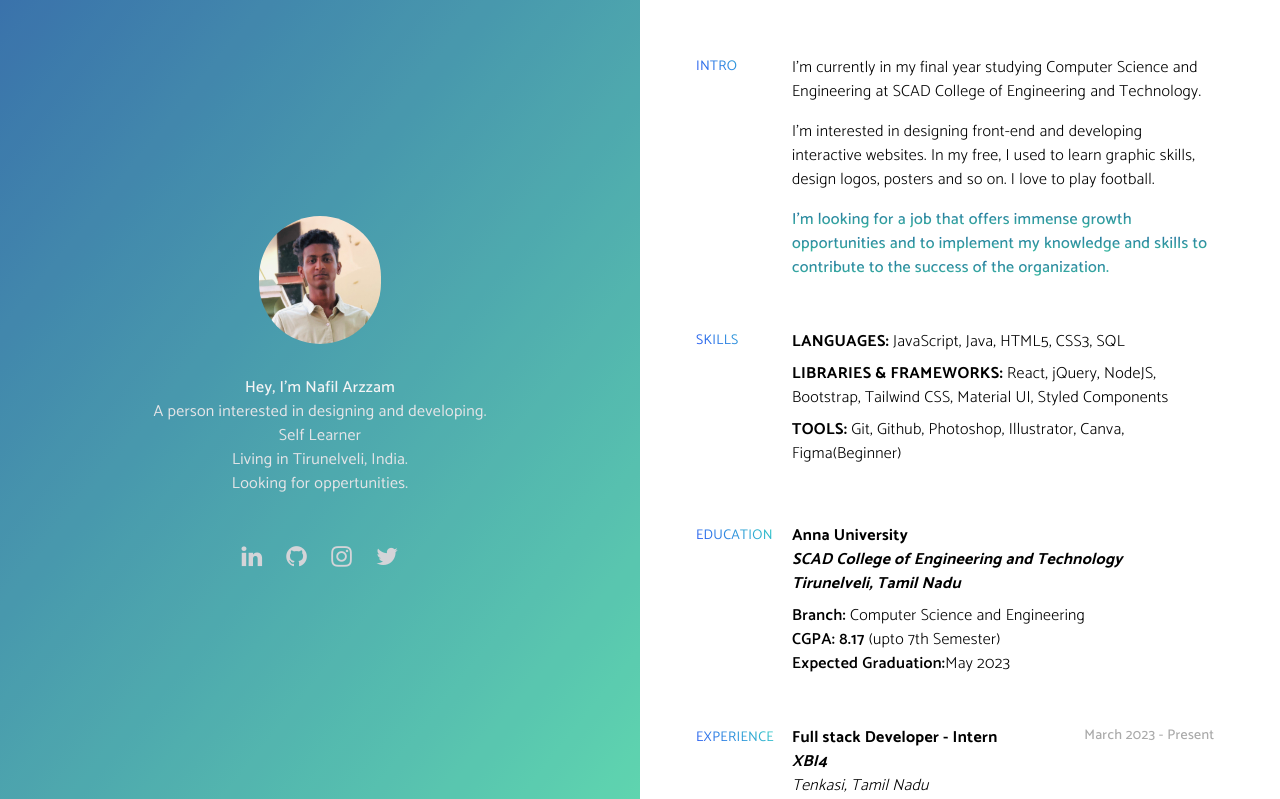
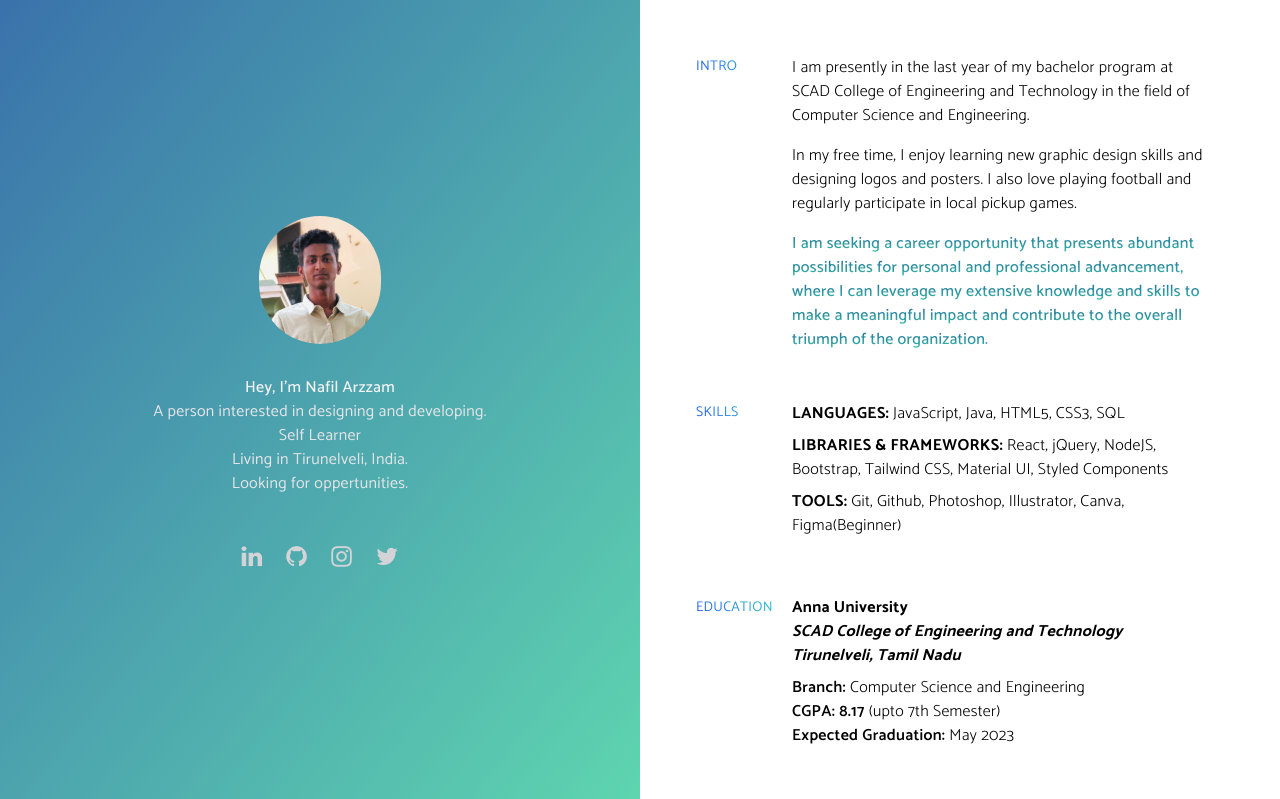
Before and after one commit to Arzzam/My-React-Profile, a React (Create React App) app: page / in a window 1280 px wide. Shown: the top 799 px of the page. Built offline with nearby package versions, Linux system fonts and the light colour scheme.

Commit message:
Add Resume and content change

```diff
--- a/src/components/Right Section/Education.jsx
+++ b/src/components/Right Section/Education.jsx
@@ -6,11 +6,13 @@ const Education = () => {
     <div className="text-base education">
       <h4 className="w-24 sm:w-full">Education</h4>
       <Content>
-        <div className="text-base font-bold university">
-            Anna University
-        </div>
+        <div className="text-base font-bold university">Anna University</div>
         <div className="mb-2 italic font-bold college">
-          <a href="https://scadengineering.ac.in/">
+          <a
+            href="https://scadengineering.ac.in/"
+            rel="noreferrer noopener"
+            target="_blank"
+          >
             SCAD College of Engineering and Technology
           </a>
           <br />
@@ -26,7 +28,7 @@ const Education = () => {
         </div>
         <div className="text-base grad-date">
           <strong className="font-semibold">Expected Graduation:</strong>
-          <span>May 2023</span>
+          <span> May 2023</span>
         </div>
       </Content>
     </div>
--- a/src/components/Right Section/Experience.jsx
+++ b/src/components/Right Section/Experience.jsx
@@ -15,7 +15,12 @@ const Experience = () => {
           </span>
         </div>
         <div className="mb-2 italic company">
-          <a href="https://www.xbi4.com/" className="font-bold">
+          <a
+            href="https://www.xbi4.com/"
+            target="_blank"
+            rel="noreferrer noopener"
+            className="font-bold"
+          >
             XBI4
           </a>
           <br />
--- a/src/components/Right Section/Intro.jsx
+++ b/src/components/Right Section/Intro.jsx
@@ -1,6 +1,5 @@
 import React from "react";
 import Content from "../../contents/Content";
-
 
 const Intro = () => {
   return (
@@ -8,18 +7,20 @@ const Intro = () => {
       <h4 className="w-24 sm:w-full">Intro</h4>
       <Content>
         <p className="mb-4 intro-p first-of-type:mt-0">
-          I&#39;m currently in my final year studying Computer Science and
-          Engineering at SCAD College of Engineering and Technology.
+          I am presently in the last year of my bachelor program at SCAD College
+          of Engineering and Technology in the field of Computer Science and
+          Engineering.
         </p>
         <p className="my-4 intro-p first-of-type:mt-0">
-          I'm interested in designing front-end and developing interactive
-          websites. In my free, I used to learn graphic skills, design logos,
-          posters and so on. I love to play football.
+          In my free time, I enjoy learning new graphic design skills and
+          designing logos and posters. I also love playing football and
+          regularly participate in local pickup games.
         </p>
         <span className="font-medium text-transparent intro-p first-of-type:mt-0 bg-clip-text bg-bgimage bg-gradient-to-t from-bgGra1 to-bgGra2">
-          I'm looking for a job that offers immense growth opportunities and to
-          implement my knowledge and skills to contribute to the success of the
-          organization.
+          I am seeking a career opportunity that presents abundant possibilities
+          for personal and professional advancement, where I can leverage my
+          extensive knowledge and skills to make a meaningful impact and
+          contribute to the overall triumph of the organization.
         </span>
       </Content>
     </div>
--- a/src/components/Right Section/Projects.jsx
+++ b/src/components/Right Section/Projects.jsx
@@ -14,6 +14,8 @@ const Projects = () => {
               <div className="project-item" key={data.projectId}>
                 <a
                   href={data.link ? data.link : null}
+                  rel="noreferrer noopener"
+                  target="_blank"
                   className="font-bold project-title"
                 >
                   {data.title}
--- a/src/data/Data.jsx
+++ b/src/data/Data.jsx
@@ -2,7 +2,7 @@ const DATA = [
   {
     projectId: 1,
     title: "AuCalc",
-    description: "A GPA and CGPA Calculator for Anna University",
+    description: "A GPA and CGPA Calculator for Anna University.",
     point1:
       "A web app that helps to calculate GPA and CGPA for Anna University students.",
     point2: "Mainly focus on Easy User Flow to make great User Experience.",
@@ -12,8 +12,8 @@ const DATA = [
   {
     projectId: 2,
     title: "Personal Portfolio Website",
-    link: "/",
-    description: "A Web version of my Resume",
+    link: "/My-React-Profile/",
+    description: "A Web version of my Resume.",
     point1:
       "A Personal Website that shows my professional skills,accomplishments, and experiences.",
     point2:
@@ -26,7 +26,7 @@ const DATA = [
     title: "React Food-Cart",
     link: "https://github.com/Arzzam/food-ordering-app",
     description:
-      "A Food Cart Application built with React Styled Components Library",
+      "A Food Cart Application built with React Styled Components Library.",
     point1:
       "Responsivesite with the functionalities to add, edit, and remove items to the cart.",
     point2:
@@ -51,7 +51,7 @@ const DATA = [
     link: "https://github.com/Arzzam/movie-land",
     description: "An API based website to search movies",
     point1: "This website is used to search for movies and display the result.",
-    point2: "Using Axios the API are fetch and rendered in the browser",
+    point2: "Using Axios the API are fetch and rendered in the browser.",
   },
   {
     projectId: 6,
--- a/src/sections/Right.jsx
+++ b/src/sections/Right.jsx
@@ -3,7 +3,7 @@ import Education from "../components/Right Section/Education";
 import Experience from "../components/Right Section/Experience";
 import Intro from "../components/Right Section/Intro";
 import Projects from "../components/Right Section/Projects";
-// import Resume from "./Resume";
+import Resume from "../components/Right Section/Resume";
 import Skills from "../components/Right Section/Skills";
 
 const Right = () => {
@@ -18,7 +18,7 @@ const Right = () => {
         <Education />
         <Experience />
         <Projects />
-        {/* <Resume /> */}
+        <Resume />
       </div>
     </div>
   );
```
Also changed, not shown: src/components/Right Section/Resume.jsx (+13 -6 lines), 1 other file (tests, documents, lock files or other folders).
